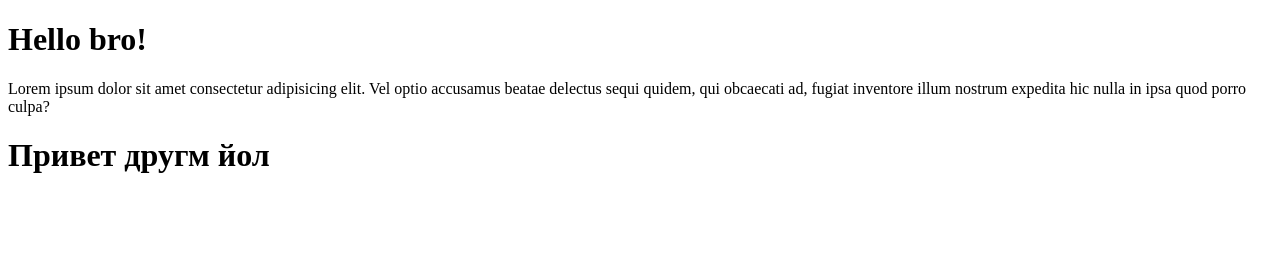
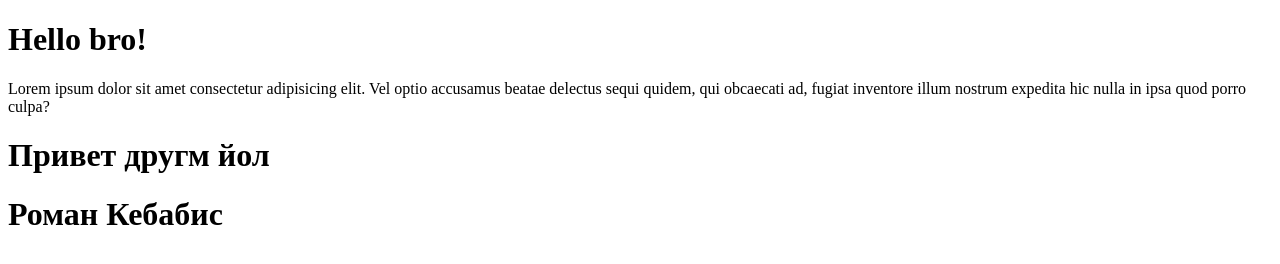
Before and after one commit to cmdrecords/NekitLoh, a plain HTML site: page index.html in a window 1280 px wide. Drawn offline with Linux system fonts and the light colour scheme.

Commit message:
Kebabis with me test Branch

```diff
--- a/index.html
+++ b/index.html
@@ -37,5 +37,7 @@
     <div class="items"></div>
 </div>
 
+<h1>Роман Кебабис</h1>
+
 </body>
 </html>
```
